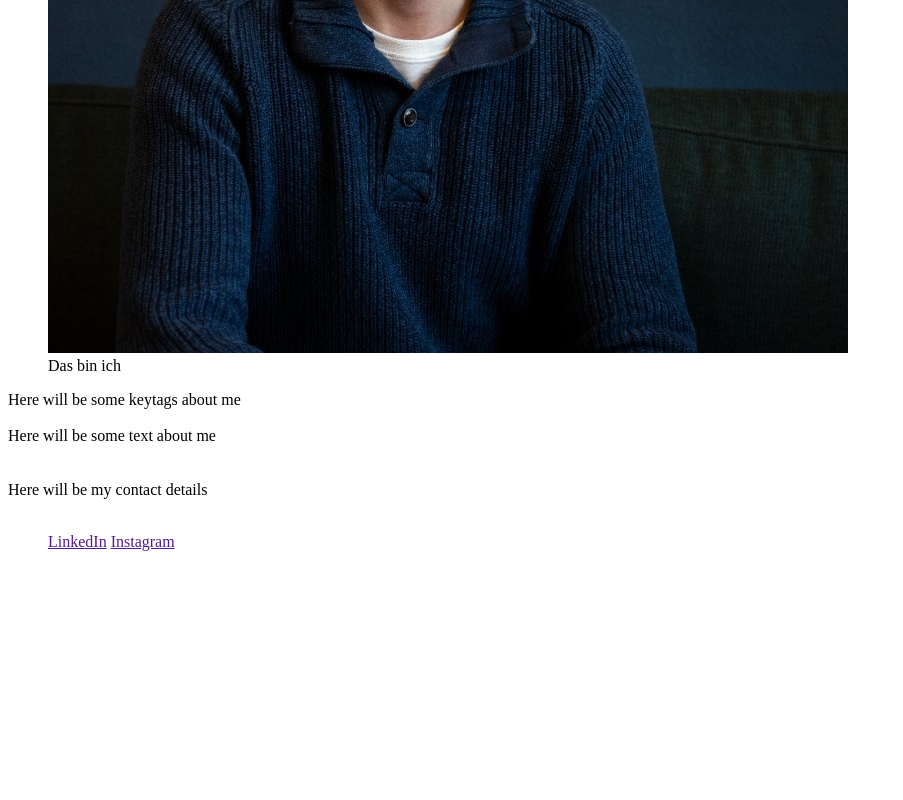
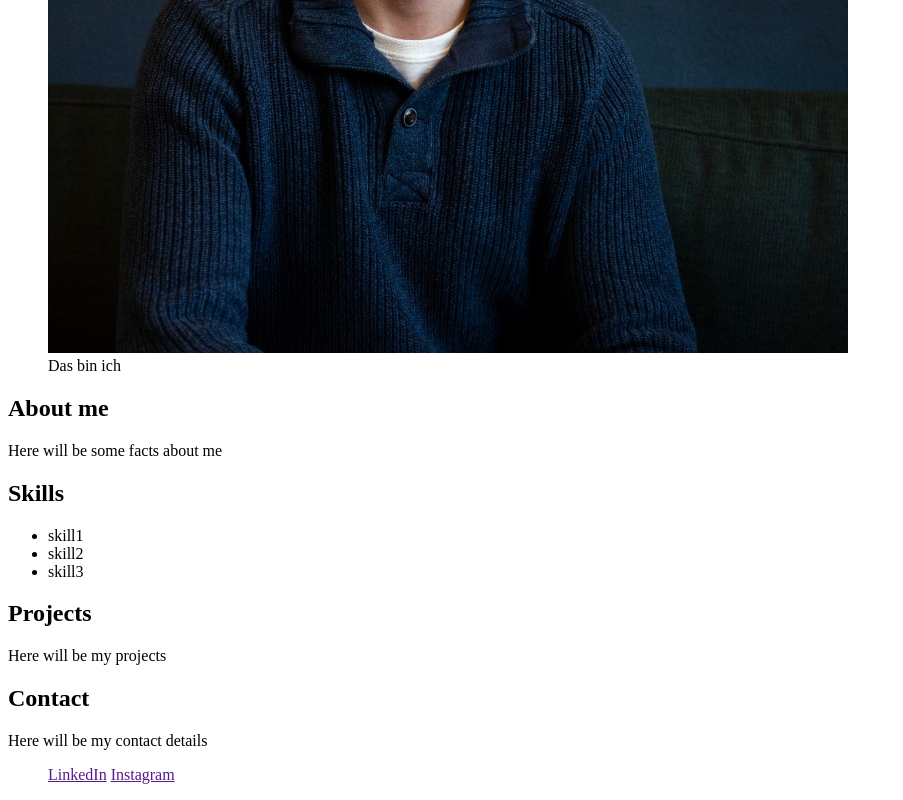
Before and after one commit to sebastianwel/personal-website, a plain HTML site: page index.html in a window 1280 px wide. Shown: the part 587-1387 px from the top of the page, without its empty margins (0-903 px from the left). Before the commit the page ends 1154 px from the top, so only its background shows below. Drawn offline with Linux system fonts and the light colour scheme.

Commit message:
modified index.html

```diff
--- a/index.html
+++ b/index.html
@@ -20,13 +20,33 @@
     <figcaption>Das bin ich</figcaption>
     </figure>
     </section>
-    <div id="Keypoints">Here will be some keytags about me</div>
-    <br>
-        <section id="Contact">Here will be some text about me</section>
-    </br>
-    <br>
-        <section id="About-me">Here will be my contact details</section>
-    </br>
+        <section id="About-me">
+            <h2>About me</h2>
+            <p>
+                Here will be some facts about me
+            </p>
+        </section>
+        <sectiion id="skills">
+            <h2>Skills</h2>
+            <ul>
+                <li>skill1</li>
+                <li>skill2</li>
+                <li>skill3</li>
+            </ul>
+        </sectiion>
+        <section id="projects">
+            <h2>Projects</h2>
+            <p>
+                Here will be my projects
+            </p>
+        </section>
+    </sectiion>
+    <section id="Contact">
+        <h2>Contact</h2>
+        <p>
+            Here will be my contact details
+        </p>
+    </section>
         </main>
 <footer>
     <ul>
```
